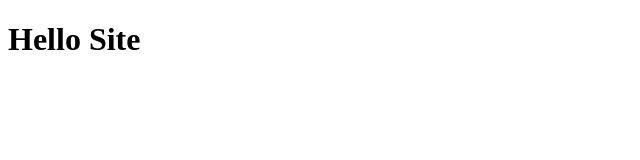
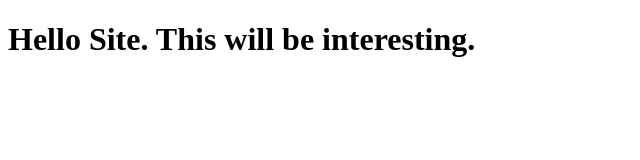
Before and after one commit to Ugo119/WebTutorial, a plain HTML site: page Site/index.html in a window 1280 px wide. Shown: the whole page, without its empty margins (0-640 px from the left). Drawn offline with Linux system fonts and the light colour scheme.

Commit message:
This is second commit

```diff
--- a/Site/index.html
+++ b/Site/index.html
@@ -4,6 +4,6 @@
 	<title>Hello Site</title>
 </head>
 <body>
-<h1>Hello Site</h1>
+<h1>Hello Site. This will be interesting.</h1>
 </body>
 </html>
```
